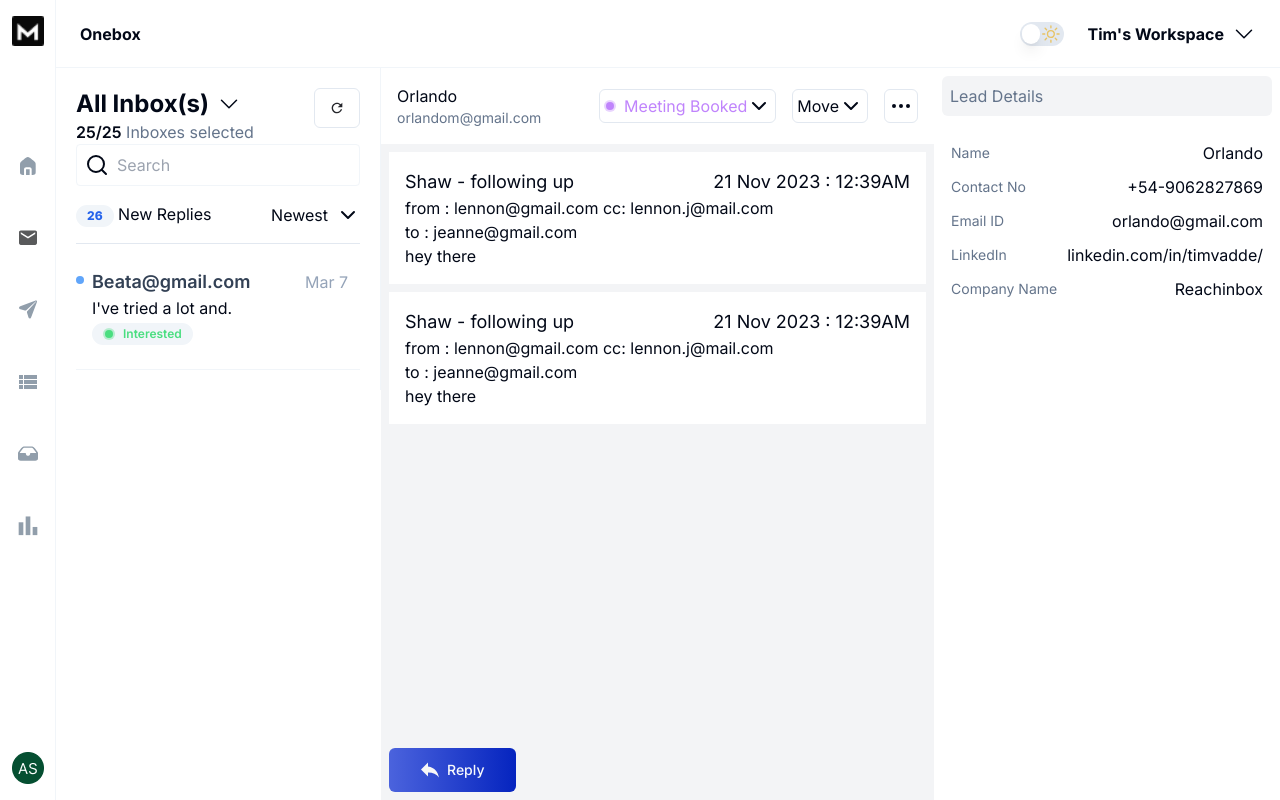
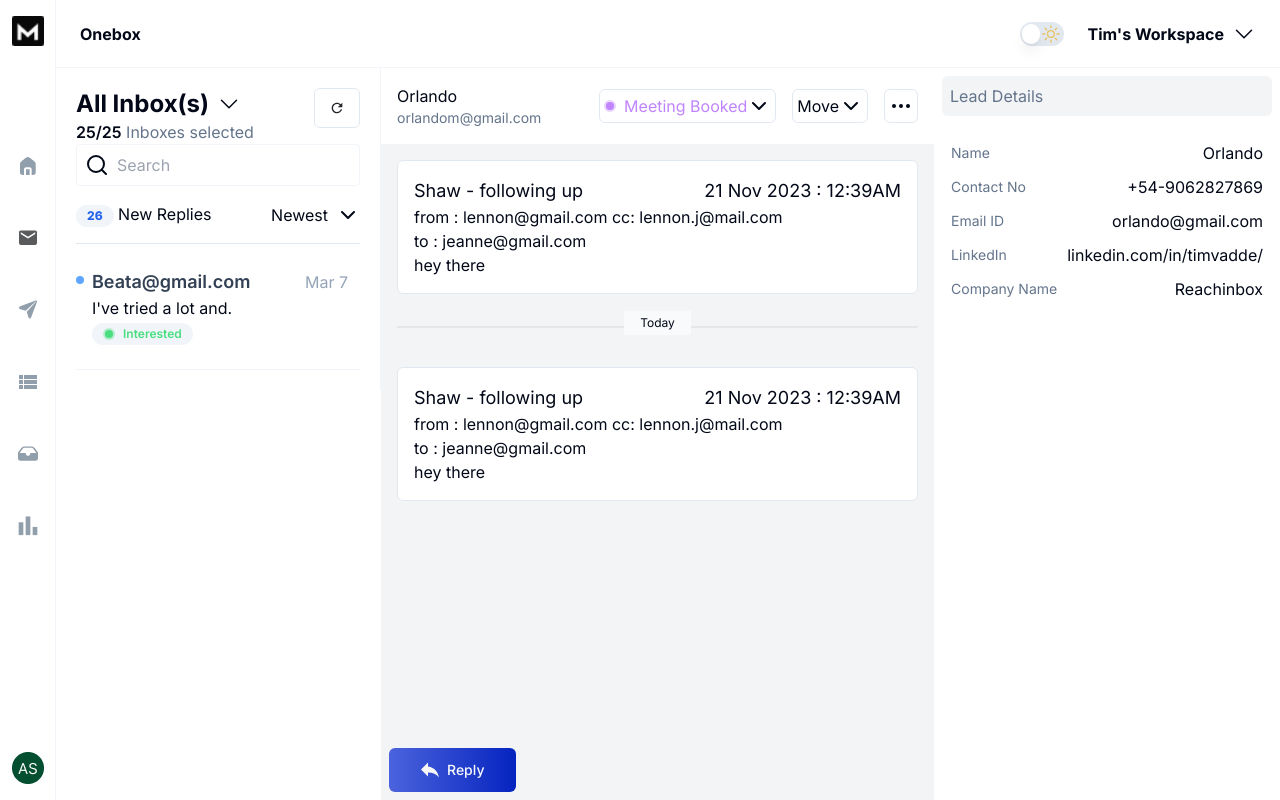
Before and after one commit to dev-subhadeep/mailassure, a Next.js app: page /dashboard/inbox in a window 1280 px wide. Built offline with nearby package versions, Linux system fonts and the light colour scheme.

Commit message:
feat: Add email separator component

```diff
--- a/src/app/dashboard/inbox/page.tsx
+++ b/src/app/dashboard/inbox/page.tsx
@@ -1,5 +1,6 @@
 import EmailContentCard from "@/components/EmailContentCard"
 import EmailHeader from "@/components/EmailHeader"
+import EmailSeparator from "@/components/EmailSeparator"
 import ReplyIcon from "@/components/Icons/ReplyIcon"
 import InboxColumn from "@/components/InboxColumn"
 import LeadDetails from "@/components/LeadDetails"
@@ -15,7 +16,7 @@ const InboxPage = () => {
       <div className="flex-grow bg-gray-100">
         <div className="flex flex-col h-full justify-between">
           <EmailHeader />
-          <div className="flex-grow">
+          <div className="flex-grow p-4">
             <EmailContentCard
               subject="Shaw - following up"
               date="2023-11-21T00:39:19.000Z"
@@ -23,6 +24,7 @@ const InboxPage = () => {
               fromEmail="lennon@gmail.com"
               toEmail="jeanne@gmail.com"
             />
+            <EmailSeparator />
             <EmailContentCard
               subject="Shaw - following up"
               date="2023-11-21T00:39:19.000Z"
--- a/src/app/layout.tsx
+++ b/src/app/layout.tsx
@@ -7,8 +7,8 @@ import Header from "@/components/Header/Header"
 const inter = Inter({ subsets: ["latin"] })
 
 export const metadata: Metadata = {
-  title: "Create Next App",
-  description: "Generated by create next app",
+  title: "MailAssure",
+  description: "Make sure emails always reach your customers' inbox",
 }
 
 export default function RootLayout({
--- a/src/components/EmailContentCard/index.tsx
+++ b/src/components/EmailContentCard/index.tsx
@@ -19,7 +19,7 @@ const EmailContentCard = ({
 }: EmailContentProps) => {
   const formattedDate = formatDate(new Date(date))
   return (
-    <div className="m-2 bg-white p-4">
+    <div className=" bg-white p-4 rounded-md border border-slate-200">
       <div>
         <div>
           <div className="flex justify-between text-lg">
--- a/src/components/EmailSeparator/index.tsx
+++ b/src/components/EmailSeparator/index.tsx
@@ -0,0 +1,14 @@
+import React from "react"
+
+const EmailSeparator = () => {
+  return (
+    <div className="flex flex-col items-center my-8">
+      <div className="w-full h-[2px] bg-gray-200 "></div>
+      <div className="-mt-[17px] bg-slate-50 w-fit px-4 py-1 text-xs">
+        Today
+      </div>
+    </div>
+  )
+}
+
+export default EmailSeparator
```
